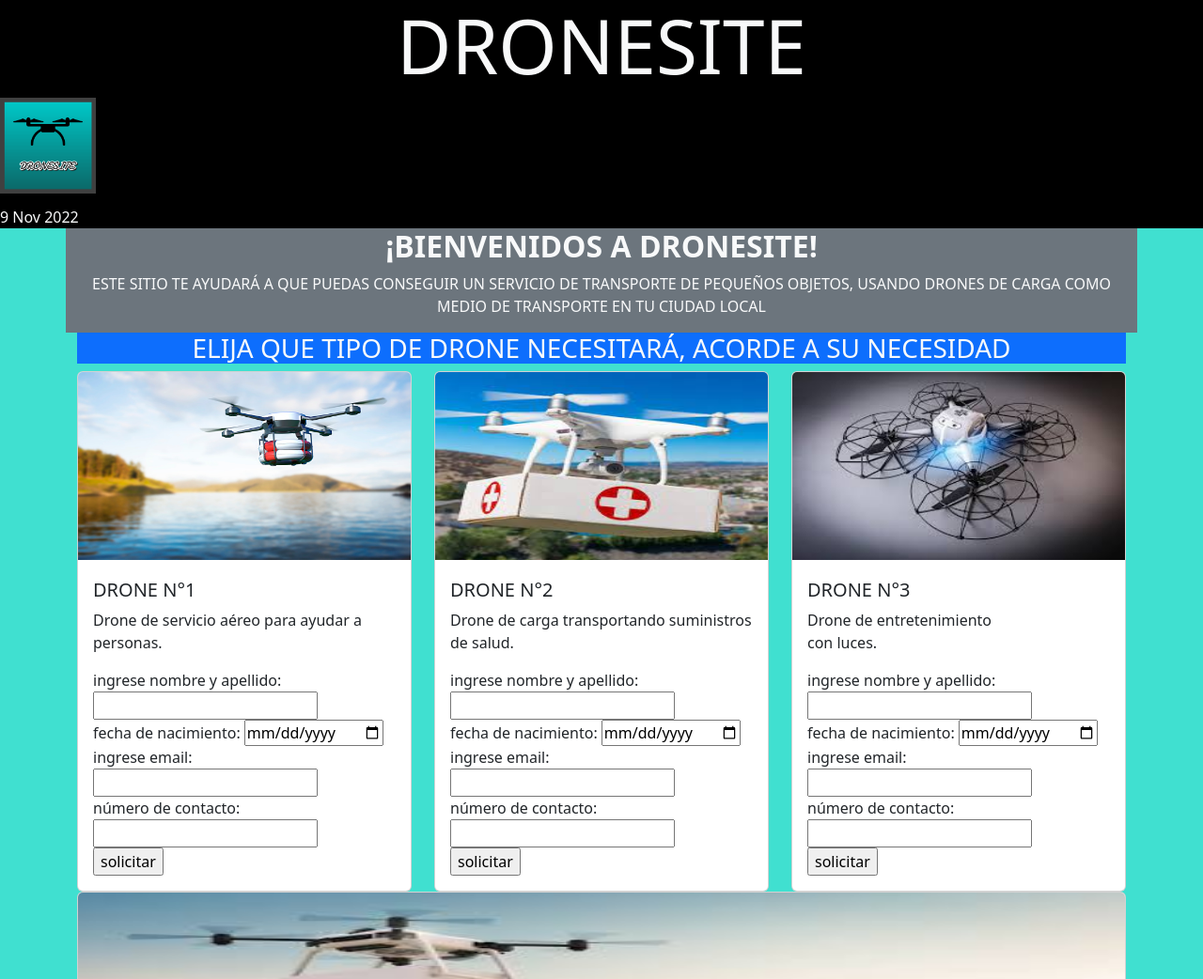
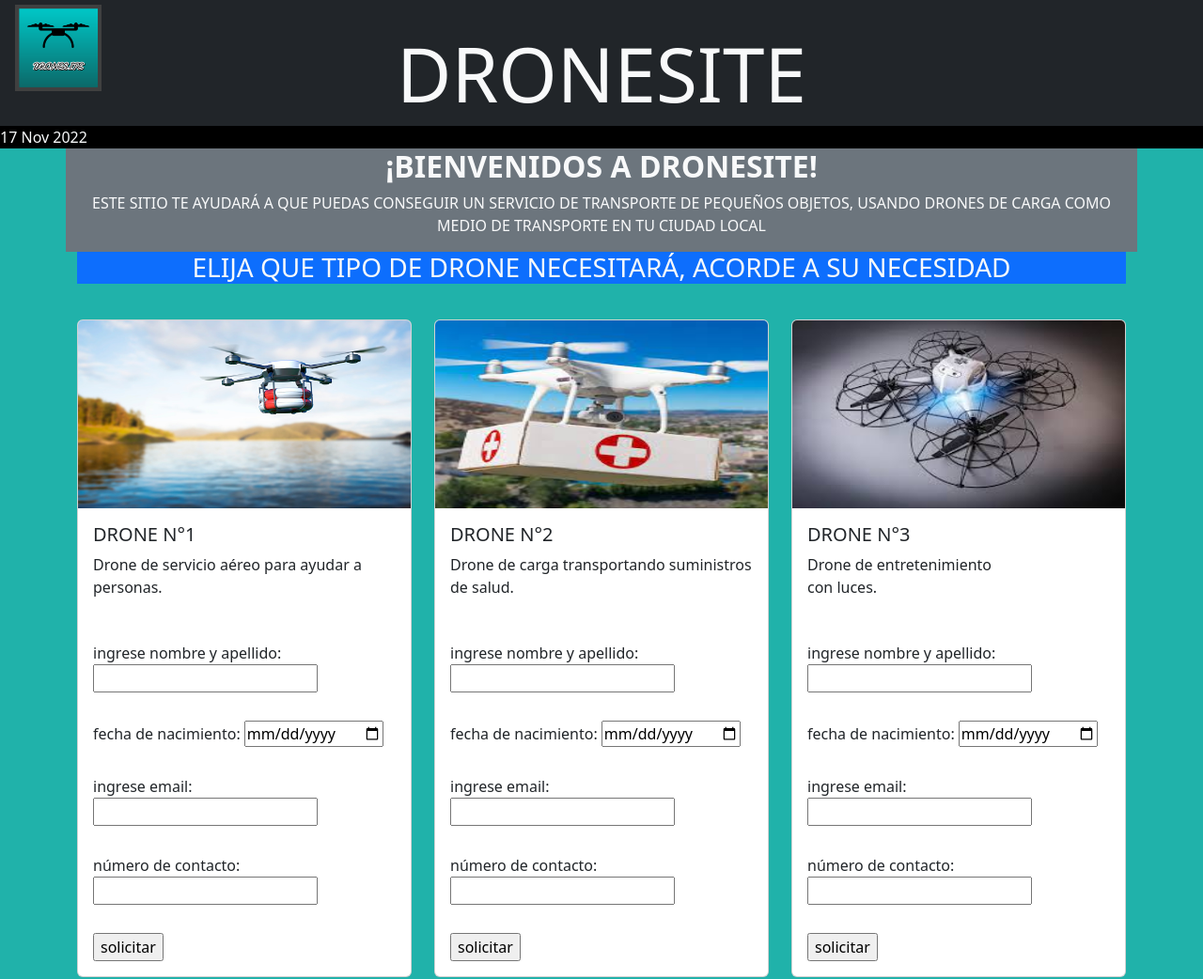
Before and after one commit to BenjaminQuinteros7/proyecto, a plain HTML site: page proyecto/proyecto.html in a window 1280 px wide. Shown: the top 1042 px of the page at 94% size. Drawn offline with nearby package versions, Linux system fonts and the light colour scheme.

Commit message:
Add files via upload

```diff
--- a/proyecto/estilo-proyecto.css
+++ b/proyecto/estilo-proyecto.css
@@ -3,20 +3,19 @@ header{
     background-color: black;
 
 }
-img{
-    margin-bottom: 1%;
-}
+
 body{
-    background-color:turquoise;
+    background-color:lightseagreen
 }
 h1{
     font-size: 5em;
     justify-content: center;
     display: flex;
 }
-body{
-    background-color:img;
-}
+
 footer{
     background-color: slategrey;
 }
+.col{
+    padding-top: 30px;
+}
--- a/proyecto/proyecto.html
+++ b/proyecto/proyecto.html
@@ -12,20 +12,33 @@
 
 <body>
     <header>
-        <div class="header">
-            <h1 class="text-light text-center">DRONESITE</h1>
-            <img src="/LOGO-DRONESITE.png" alt="" width="8%" height="8%">
-            <div class="sh-header-top-date text-light">
-                <span class="sh-header-top-date-meta">
-                    <span class="sh-header-top-date-day">9</span>
-                    <span class="sh-header-top-date-month">Nov</span>
-                    <span class="sh-header-top-date-year">2022</span>
-                </span>
+        <nav class="bg-dark">
+            <div class="container-fluid">
+                <div class="row">
+                    <div class="col-2">
+                        <img src="/LOGO-DRONESITE.png" alt="Logo" width="100px"
+                            class="d-inline-block align-text-top p-1">
+                    </div>
+                    <div class="col text-center ">
+                        <div class=" text-light">
+                            <h1>DRONESITE</h1>
+                        </div>
+                    </div>
+                    <div class="col-2">
+                    </div>
+                </div>
             </div>
-
+        </nav>
+        <div class="sh-header-top-date text-light">
+            <span class="sh-header-top-date-meta">
+                <span class="sh-header-top-date-day">17</span>
+                <span class="sh-header-top-date-month">Nov</span>
+                <span class="sh-header-top-date-year">2022</span>
+            </span>
+        </div>
+        </div>
     </header>
     <main>
-
         <div class="container">
             <div class="row">
                 <div class="bg-secondary text-center text-light" style="width: 100%; height: 30%;">
@@ -35,7 +48,6 @@
                         CIUDAD LOCAL</p>
                 </div>
             </div>
-
 
             <div class="bg-primary text-center text-light" style="width: 100%; height: 30%;">
                 <h3>ELIJA QUE TIPO DE DRONE NECESITARÁ, ACORDE A SU NECESIDAD</h3>
@@ -222,7 +234,7 @@
                 </div>
             </div>
         </div>
-        <div class="boton justify-content-end">
+        <div class="boton d-flex justify-content-center">
             <div class="dropdown">
                 <button class="btn btn-warning dropdown-toggle" type="button" data-bs-toggle="dropdown"
                     aria-expanded="false">
@@ -236,19 +248,24 @@
                 </ul>
             </div>
         </div>
-        <h3>BENEFICIOS DE USAR DRONES COMO TRANSPORTE</h3>
+
+
+        <h3>BENEFICIOS DE USAR DRONES COMO MEDIO DE TRANSPORTE:</h3>
         <ol class="col">
-            <li>es mucho más económico que otros medios de transporte</li>
+            <li>Es mucho más económico que otros medios de transporte</li>
             <li>NO es un gran contaminador para el medio ambiente</li>
             <li>Monitoreo permanente del estado del envío a través de una cámara</li>
         </ol>
 
     </main>
     <footer>
+
         <h4>CONTACTOS: </h4>
-        <a href="www.facebook.com"><img src="/facebook.png" alt="" height="6%" width="6%"></a>
-        <a href="www.instagram.com"><img src="/instagram(1).png" alt="" width="6%" height="6%"></a>
-        <a href="www.whatsapp.com"><img src="/whatsapp.png" alt="" width="6%" height="6%"> </a>
+        <a href="htpps://www.facebook.com"><img src="/facebook.png" alt="" height="3%" width="3%"></a>
+        <a href="htpps://www.instagram.com"><img src="/instagram(1).png" alt="" width="3%" height="3%"></a>
+        <a href="htpps://www.whatsapp.com"><img src="/whatsapp.png" alt="" width="3%" height="3%"> </a>
+
+
     </footer>
     <script src="https://cdn.jsdelivr.net/npm/bootstrap@5.2.2/dist/js/bootstrap.bundle.min.js"
         integrity="sha384-OERcA2EqjJCMA+/3y+gxIOqMEjwtxJY7qPCqsdltbNJuaOe923+mo//f6V8Qbsw3" crossorigin="anonymous">
```
